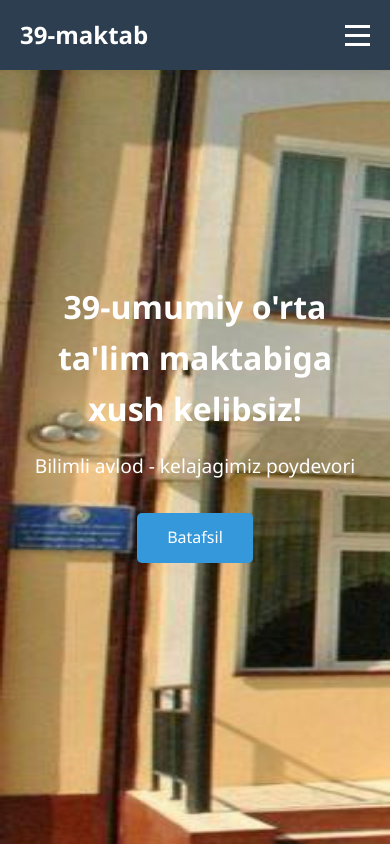
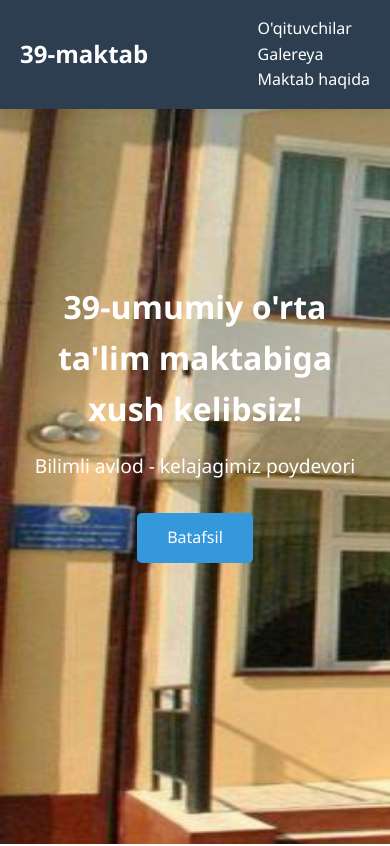
Before and after one commit to hasanovvideochi-crypto/39-Maktab, a plain HTML site: page 39-maktab/index.html in a window 390 px wide. Shown: the top 846 px of the page. Drawn offline with Linux system fonts and the light colour scheme; a script that the page names is missing.

Commit message:
Add files via upload

```diff
--- a/39-maktab/index.html
+++ b/39-maktab/index.html
@@ -22,11 +22,7 @@
                 <li><a href="index-4.html">Galereya</a></li>
                 <li><a href="index-2.html">Maktab haqida </a></li>
             </ul>
-            <div class="hamburger">
-                <span></span>
-                <span></span>
-                <span></span>
-            </div>
+
         </div>
     </nav>
 
--- a/39-maktab/style.css
+++ b/39-maktab/style.css
@@ -383,17 +383,8 @@ footer {
         display: flex;
     }
 
-    .nav-menu {
-        position: fixed;
-        left: -100%;
-        top: 70px;
-        flex-direction: column;
-        background: #2c3e50;
-        width: 100%;
-        text-align: center;
-        transition: 0.3s;
-        box-shadow: 0 10px 10px rgba(0,0,0,0.1);
-        padding: 2rem 0;
+    .nav-menu{
+        display: block;
     }
 
     .nav-menu.active {
```
